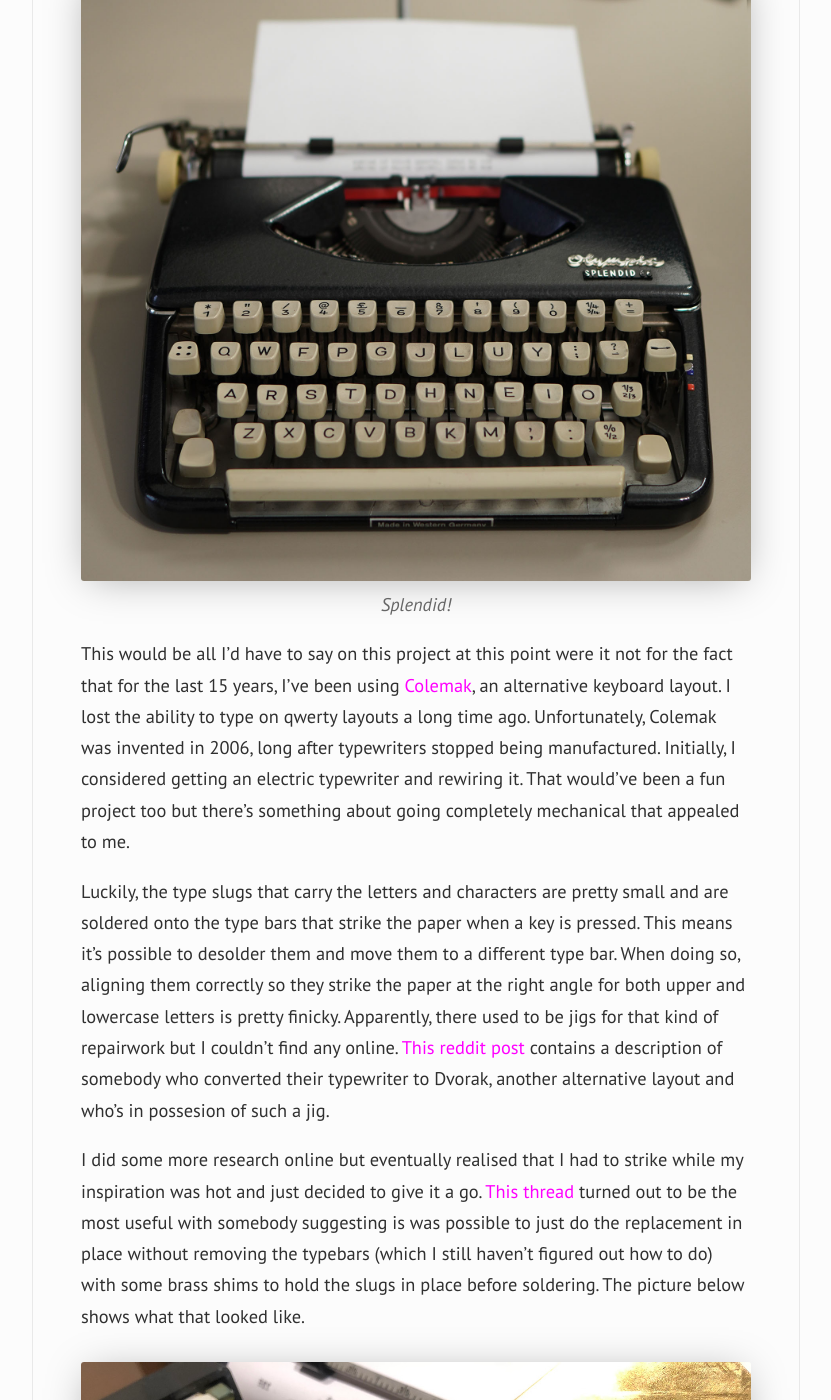
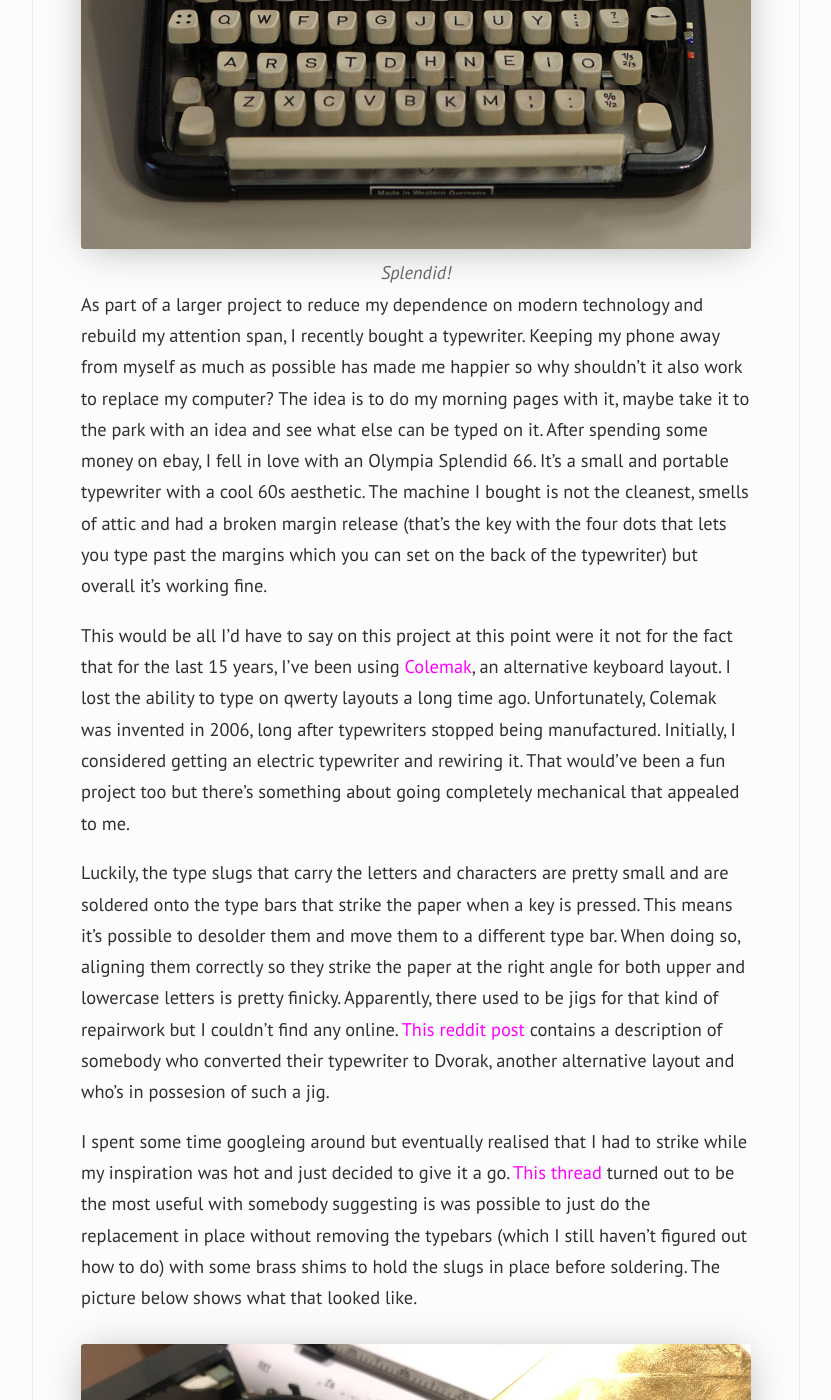
Before and after one commit to jsoendermann/jsoendermann.github.io, a Jekyll site: the page built from _posts/2022-09-19-Converting-a-Typewriter-to-Colemak.md, in a window 1280 px wide and 1400 px high, scrolled down 734 px. Shown: the whole window, without its empty margins (224-1055 px from the left). Built offline with Jekyll 4.4.1, drawn with Linux system fonts in a browser that asks for light colours.

Commit message:
some more changes

```diff
--- a/_posts/2022-09-19-Converting-a-Typewriter-to-Colemak.md
+++ b/_posts/2022-09-19-Converting-a-Typewriter-to-Colemak.md
@@ -2,16 +2,16 @@
 layout: post
 tags: greatest-hits random
 ---
-As part of a larger project to reduce my dependence on modern technology and rebuild my attention span, I recently bought a typewriter. Keeping my phone away from myself as much as possible has made me happier so why shouldn't it also work to replace my computer? The idea is to do my morning pages with it, maybe take it to the park with an idea and see what else can be typed on it. After spending some money on ebay, I fell in love with an Olympia Splendid 66. It's a small and portable typewriter with a cool 60s aesthetic. The machine I bought is not the cleanest, smells of attic and had a broken margin release (that's the key with the four dots that lets you type past the margins which you can set on the back of the typewriter) but overall it's working fine.
 
 ![countdown]({{ '/images/typewriter/sp66.jpg' | relative_url}})
 *Splendid!*
+As part of a larger project to reduce my dependence on modern technology and rebuild my attention span, I recently bought a typewriter. Keeping my phone away from myself as much as possible has made me happier so why shouldn't it also work to replace my computer? The idea is to do my morning pages with it, maybe take it to the park with an idea and see what else can be typed on it. After spending some money on ebay, I fell in love with an Olympia Splendid 66. It's a small and portable typewriter with a cool 60s aesthetic. The machine I bought is not the cleanest, smells of attic and had a broken margin release (that's the key with the four dots that lets you type past the margins which you can set on the back of the typewriter) but overall it's working fine.
 
 This would be all I'd have to say on this project at this point were it not for the fact that for the last 15 years, I've been using [Colemak](https://colemak.com/), an alternative keyboard layout. I lost the ability to type on qwerty layouts a long time ago. Unfortunately, Colemak was invented in 2006, long after typewriters stopped being manufactured. Initially, I considered getting an electric typewriter and rewiring it. That would've been a fun project too but there's something about going completely mechanical that appealed to me.
 
 Luckily, the type slugs that carry the letters and characters are pretty small and are soldered onto the type bars that strike the paper when a key is pressed. This means it's possible to desolder them and move them to a different type bar. When doing so, aligning them correctly so they strike the paper at the right angle for both upper and lowercase letters is pretty finicky. Apparently, there used to be jigs for that kind of repairwork but I couldn't find any online. [This reddit post](https://www.reddit.com/r/typewriters/comments/14szjp/decided_to_share_one_of_mine/) contains a description of somebody who converted their typewriter to Dvorak, another alternative layout and who's in possesion of such a jig.
 
-I did some more research online but eventually realised that I had to strike while my inspiration was hot and just decided to give it a go. [This thread](https://groups.io/g/TYPEWRITERS/topic/soldering_type_slugs/82277130?p=) turned out to be the most useful with somebody suggesting is was possible to just do the replacement in place without removing the typebars (which I still haven't figured out how to do) with some brass shims to hold the slugs in place before soldering. The picture below shows what that looked like.
+I spent some time googleing around but eventually realised that I had to strike while my inspiration was hot and just decided to give it a go. [This thread](https://groups.io/g/TYPEWRITERS/topic/soldering_type_slugs/82277130?p=) turned out to be the most useful with somebody suggesting is was possible to just do the replacement in place without removing the typebars (which I still haven't figured out how to do) with some brass shims to hold the slugs in place before soldering. The picture below shows what that looked like.
 
 ![countdown]({{ '/images/typewriter/shim.jpg' | relative_url}})
 
```
Also changed, not shown: images/typewriter/colemak.jpg (deleted), images/typewriter/slugs.jpg (added).
